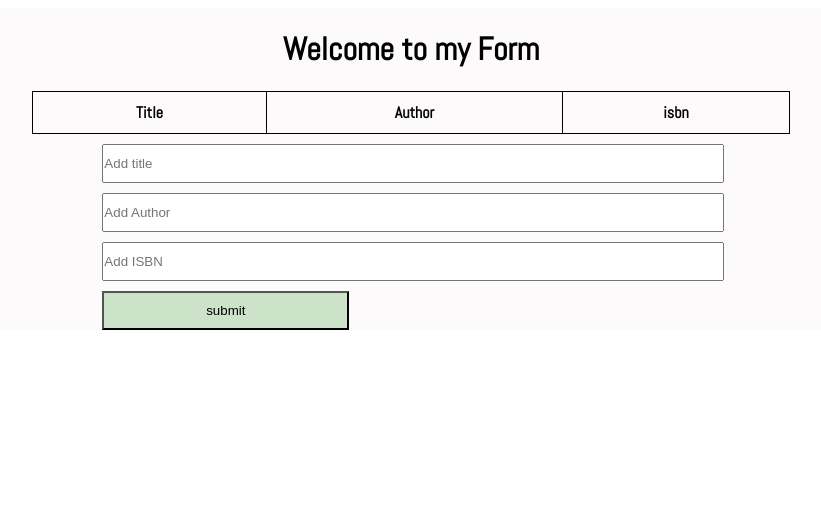
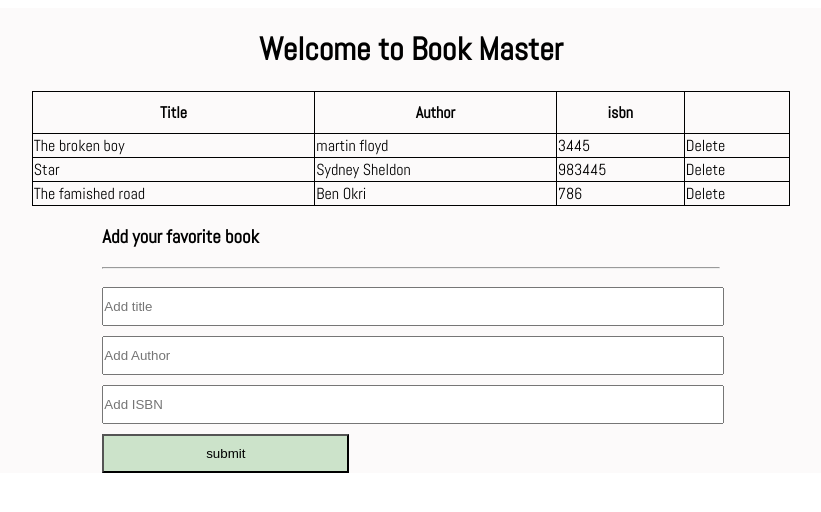
Before and after one commit to Alfred-KInyua/Add-and-remove-books-system-, a plain HTML site: page index.html in a window 1280 px wide. Shown: the whole page, without its empty margins (229-1050 px from the left). Drawn offline with Linux system fonts and the light colour scheme.

Commit message:
Add and display object array

```diff
--- a/index.html
+++ b/index.html
@@ -5,12 +5,13 @@
   <meta http-equiv="X-UA-Compatible" content="IE=edge">
   <meta name="viewport" content="width=device-width, initial-scale=1.0">
   <link rel="stylesheet" href="style.css">
+  <script src="index.js" defer></script>
   <title>My To-do-list program</title>
 </head>
 <body>
     <div class="container">
         <div class="wrapper">
-        <h1>Welcome to my Form</h1>
+        <h1>Welcome to Book Master</h1>
         <table>
             <thead>
                 <tr>
@@ -23,6 +24,8 @@
         </table>
         <div class="thisform">
         <form action="#" class="myform">
+            <h3>Add your favorite book</h3>
+            <hr>
             <input type="text" id="title" placeholder="Add title">
             <input type="text" id="author" placeholder="Add Author">
             <input type="text" id="isbn" placeholder="Add ISBN">
--- a/index.js
+++ b/index.js
@@ -23,5 +23,23 @@ class UserInterface{
          isbn:'786'
         }];
 
+        const books = storedBooks;
+        books.forEach((book)=>UserInterface.addBooks(book));
+
+    }
+    static addBooks=(books)=>{
+    const content = document.querySelector('.content');
+    const row = document.createElement('tr');
+    row.innerHTML =`
+    <td>${books.title}</td>
+    <td>${books.author}</td>
+    <td>${books.isbn}</td>
+    <td>Delete</td>
+
+    `;
+   content.appendChild(row);
+
+
     }
 }
+document.addEventListener('DOMContentLoaded',UserInterface.displayBooks());
--- a/style.scss
+++ b/style.scss
@@ -21,9 +21,9 @@ table{
 table, th, td{
     border: 1px solid black;
 }
-tbody tr :nth-child(even){
-    background-color: #7a5b5b;
-}
+// tbody tr :nth-child(even){
+//     background-color: #7a5b5b;
+// }
 input[type='text']{
     width: 100%;
     padding:10px 0;
```
Also changed, not shown: style.css, 1 other file.
